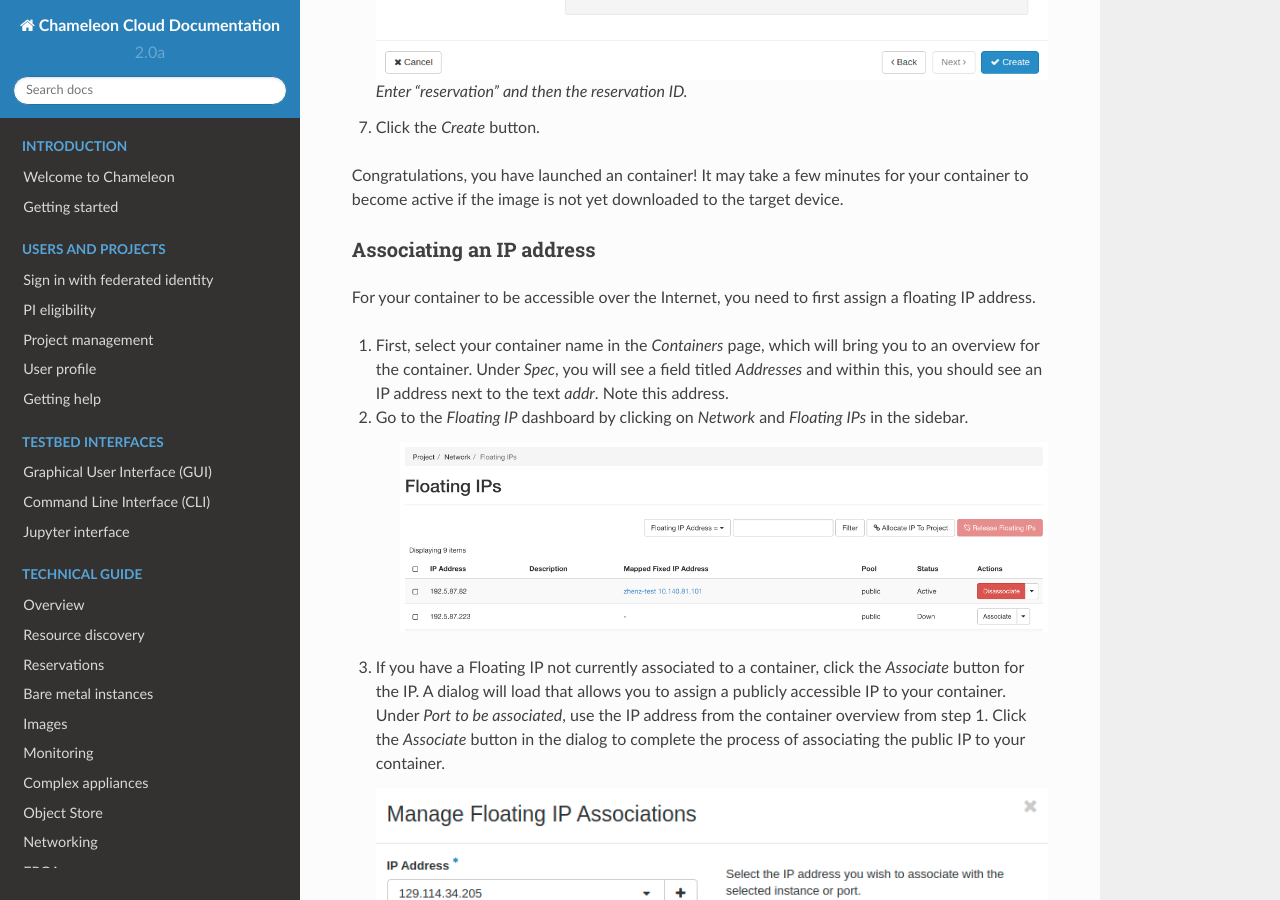
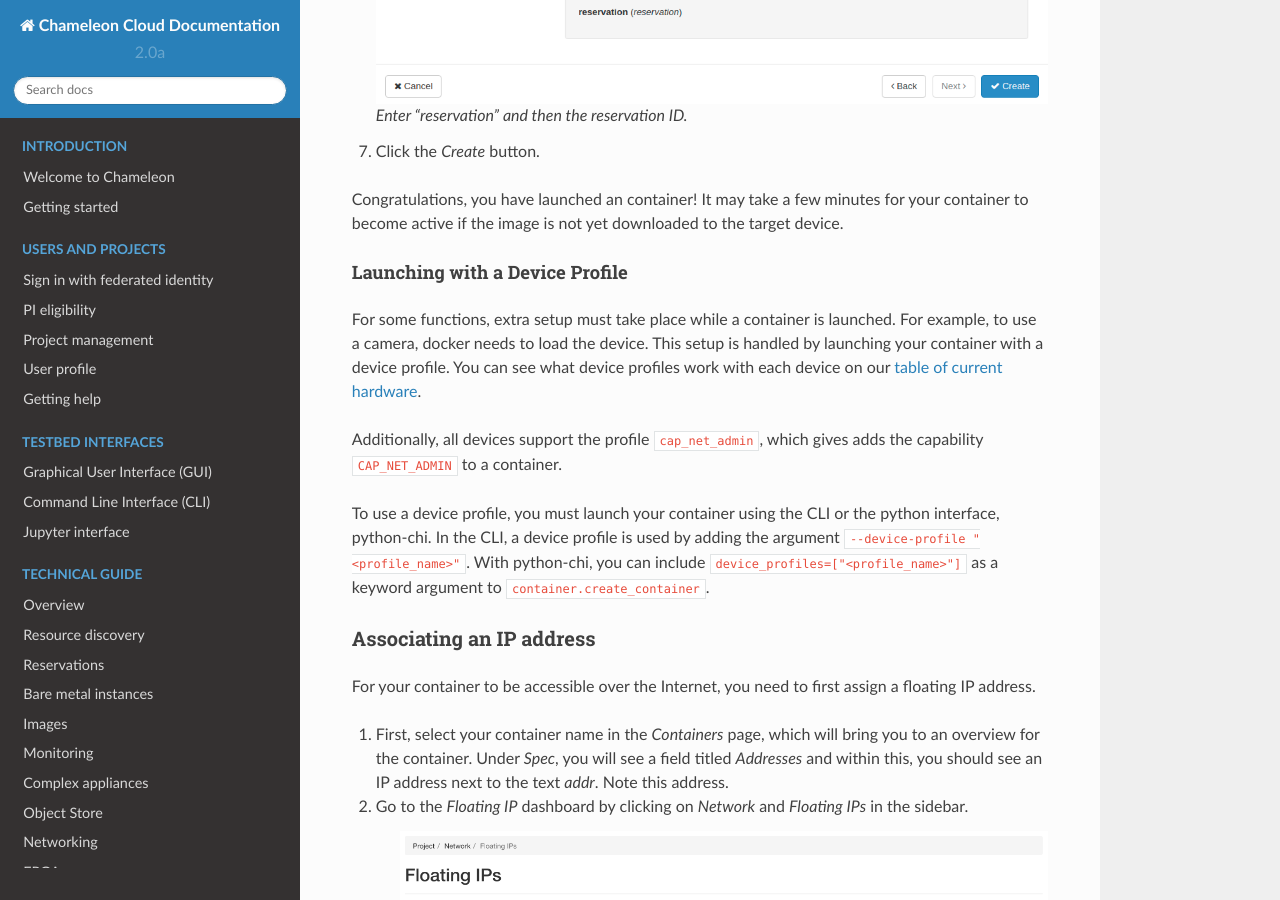
Before and after one commit to ChameleonCloud/docs, a Sphinx documentation site: the page built from source/getting-started-edge/index.rst, in a window 1280 px wide and 900 px high, scrolled down 10470 px. Built offline with Sphinx 7.4.7 and the Read the Docs theme 2.0.0, drawn with Linux system fonts in a browser that asks for light colours; some of the changed text lies outside the part shown.

Commit message:
Add device profile section

```diff
--- a/source/getting-started-edge/index.rst
+++ b/source/getting-started-edge/index.rst
@@ -363,6 +363,23 @@ Congratulations, you have launched an container! It may take a few minutes for
 your container to become active if the image is not yet downloaded to the
 target device.
 
+Launching with a Device Profile
+~~~~~~~~~~~~~~~~~~~~~~~~~~~~~~~
+
+For some functions, extra setup must take place while a container is launched.
+For example, to use a camera, docker needs to load the device. This setup is
+handled by launching your container with a device profile. You can see what
+device profiles work with each device on our `table of current hardware <https://chameleoncloud.org/experiment/chiedge/hardware-info/>`_.
+
+Additionally, all devices support the profile ``cap_net_admin``, which gives
+adds the capability ``CAP_NET_ADMIN`` to a container.
+
+To use a device profile, you must launch your container using the CLI or
+the python interface, python-chi. In the CLI, a device profile is used by
+adding the argument ``--device-profile "<profile_name>"``. With python-chi,
+you can include ``device_profiles=["<profile_name>"]`` as a keyword argument to
+``container.create_container``.
+
 Associating an IP address
 -------------------------
 
```
